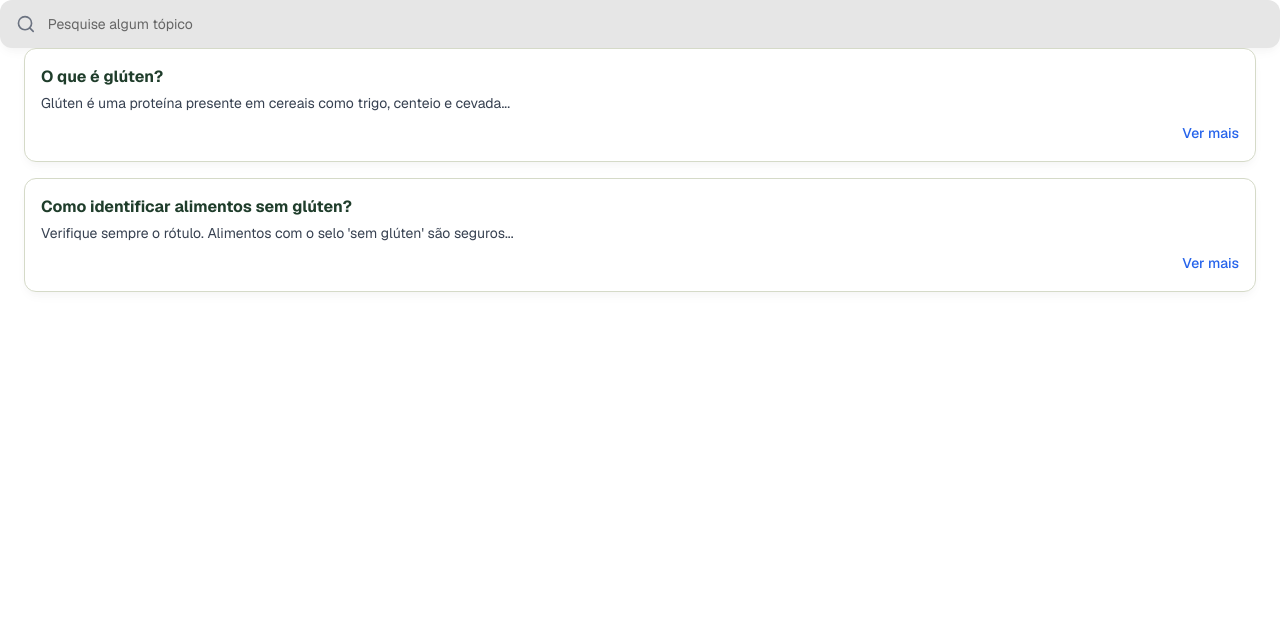
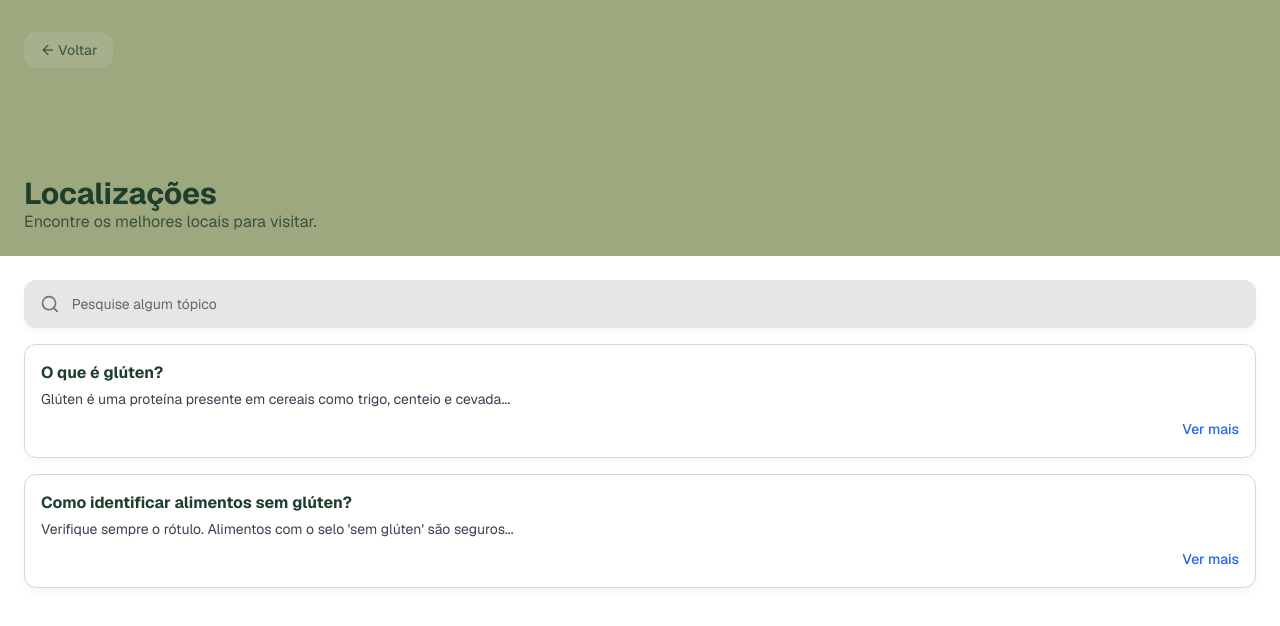
Before and after one commit to Bitezy-Project/web, a React (Vite) app: page /educational in a window 1280 px wide. Shown: the top 626 px of the page. Built offline with nearby package versions, Linux system fonts and the light colour scheme.

Commit message:
feat: add Locations page with map and search functionality

```diff
--- a/src/pages/educational/educational.tsx
+++ b/src/pages/educational/educational.tsx
@@ -4,6 +4,7 @@ import { useNavigate } from "react-router-dom";
 import { SearchBar } from "@/components/ui/search-bar";
 import mockInfo from "@/assets/educacional_json.json";
 import { CaretLeft } from "@phosphor-icons/react";
+import { PageHeader } from "@/components/ui/page-header";
 
 type Topico = {
     id: number;
@@ -21,15 +22,20 @@ export function Educational() {
 
     return (
         <div className="flex flex-col bg-white min-h-screen fade">
+            <PageHeader
+                title="Localizações"
+                description="Encontre os melhores locais para visitar."
+            />
+            <div className="flex flex-col gap-4 p-6">
                 <SearchBar placeholder="Pesquise algum tópico" />
 
-            <div className="flex flex-col gap-4 px-6 pb-10">
+                <div className="flex flex-col gap-4 pb-10">
                     {topicos.map((item) => (
                         <Card key={item.id} className="p-4 rounded-xl shadow-md">
                             <h2 className="text-base font-bold text-[#1f3d2b] mb-1">{item.titulo}</h2>
                             <p className="text-sm text-gray-700 mb-2 line-clamp-3">{item.conteudo}</p>
                             <button
-                            onClick={() => navigate(`/educacional/${item.id}`)}
+                                onClick={() => navigate(`/educational/${item.id}`)}
                                 className="text-sm text-blue-600 font-medium text-right w-full hover:underline"
                             >
                                 Ver mais
@@ -38,5 +44,7 @@ export function Educational() {
                     ))}
                 </div>
             </div>
+
+        </div>
     );
 }
--- a/src/pages/locais/locais.tsx
+++ b/src/pages/locations/locations.tsx
@@ -5,6 +5,7 @@ import { Card } from "@/components/ui/card";
 import { SearchBar } from "@/components/ui/search-bar";
 
 import pinVerde from "@/assets/pinIcon.png";
+import { PageHeader } from "@/components/ui/page-header";
 
 const markerIcon = new Icon({
     iconUrl: pinVerde,
@@ -21,9 +22,13 @@ const locaisMock = [
 export function Locations() {
     return (
         <div className="flex flex-col bg-white min-h-screen">
-            <SearchBar placeholder="Digite aqui..." />
+            <PageHeader
+                title="Localizações"
+                description="Encontre os melhores locais para visitar."
+            />
+            <div className="flex flex-col gap-4 p-6">
+                <SearchBar placeholder="Digite aqui..." />
 
-            <div className="p-6">
                 <MapContainer
                     center={[-23.561414, -46.655881]}
                     zoom={15}
@@ -39,11 +44,11 @@ export function Locations() {
                         </Marker>
                     ))}
                 </MapContainer>
+
+                <Card className="bg-[#e6e6e6] mt-2 p-4 py-3 text-[#1f3d2b] text-center font-semibold">
+                    Pesquise por nome de locais, regiões, tipo de restaurantes, etc.
+                </Card>
             </div>
-
-            <Card className="bg-[#e6e6e6] m-8 text-[#1f3d2b] text-center font-semibold">
-                Pesquise por nome de locais, regiões, tipo de restaurantes, etc.
-            </Card>
         </div>
     );
 }
--- a/src/pages/products/products.tsx
+++ b/src/pages/products/products.tsx
@@ -9,7 +9,7 @@ export function Products() {
     const navigate = useNavigate();
 
     return (
-        <div className="flex flex-col min-h-screen bg-white gap-4">
+        <div className="flex flex-col min-h-screen bg-white ">
             <PageHeader
                 title="Sugestão de Produtos"
                 description={"Aqui você encontra sugestões de produtos seguros para o seu consumo."}
@@ -18,7 +18,7 @@ export function Products() {
             <div className="flex flex-col gap-4 p-6">
                 <SearchBar placeholder="Pesquise algum tópico" />
 
-                <div className="grid grid-cols-2 gap-2 p-6">
+                <div className="grid grid-cols-2 gap-2">
                     <CardButton className="py-2" label="Café da Manhã" onClick={() => navigate("/lista_produtos?categoria=cafe-da-manha")} />
                     <CardButton className="py-2" label="Almoço" onClick={() => navigate("/lista_produtos?categoria=almoco")} />
                     <CardButton className="py-2" label="Jantar" onClick={() => navigate("/lista_produtos?categoria=jantar")} />
--- a/src/router.tsx
+++ b/src/router.tsx
@@ -4,7 +4,7 @@ import { Home } from "./pages/home/home";
 import { Educational } from "./pages/educational/educational";
 import { Products } from "./pages/products/products";
 import { Recipes } from "./pages/recipes/recipes";
-import { Locations } from "./pages/locais/locais";
+import { Locations } from "./pages/locations/locations";
 
 
 export const router = createBrowserRouter([
```
Lines whose indentation alone changed are shown as unchanged.
